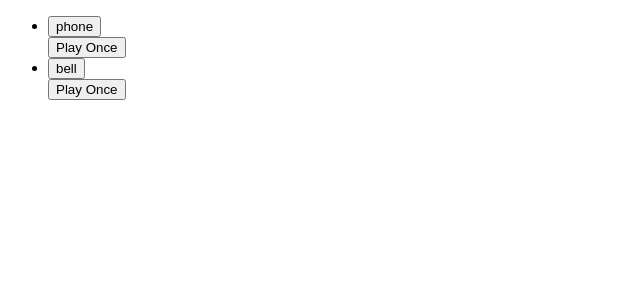
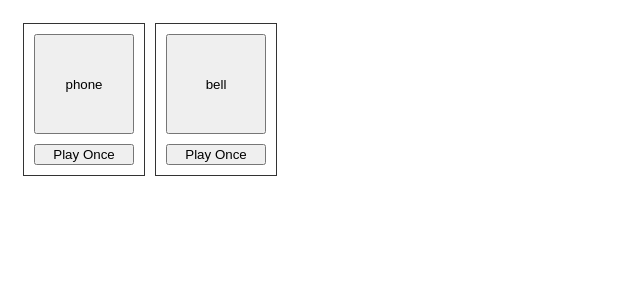
Before and after one commit to HarrisonLarkins/PulpSoundboard, an Angular app: page / in a window 1280 px wide. Shown: the top 300 px of the page, without its empty margins (0-640 px from the left). Built offline with nearby package versions, Linux system fonts and the light colour scheme.

Commit message:
basic styling

```diff
--- a/src/app/board/board.component.css
+++ b/src/app/board/board.component.css
@@ -0,0 +1,20 @@
+.soundContainer {
+	display: inline-block;
+	padding: 10px;
+}
+
+.soundDiv {
+	border: 1px solid rgba(0, 0, 0, 0.8);
+	padding: 10px;
+	margin: 5px;
+	float: left;
+}
+
+button {
+	width: 100px;
+}
+
+.soundButton {
+	height: 100px;
+	margin-bottom: 10px;
+}
--- a/src/app/board/board.component.html
+++ b/src/app/board/board.component.html
@@ -1,7 +1,7 @@
 <!--
 <div><span>name: </span>{{soundbyte.name}}</div>
 <div><span>path: </span>{{soundbyte.path}}</div>
--->
+
 
 
 <ul class="sounds">
@@ -11,3 +11,11 @@
 	</li>
 
 </ul>
+-->
+
+<div class="soundContainer">
+	<div class="soundDiv" *ngFor="let sound of sounds">
+		<button type="button" class="soundButton" (click)="this._soundService.play(sound)">{{sound.name}}</button><br />
+		<button type="button" (click)="this._soundService.toggleLoop(sound)">{{sound.loopText}}</button>
+	</div>
+</div>
--- a/src/app/sound.service.ts
+++ b/src/app/sound.service.ts
@@ -10,7 +10,9 @@ export class SoundService {
   constructor() { }
 
   play(soundbyte: Soundbyte){
-		soundbyte.audio = new Audio();
+		if(!soundbyte.audio){
+			soundbyte.audio = new Audio();
+		}
 		soundbyte.audio.src = soundbyte.path;
 		soundbyte.audio.load();
 		soundbyte.audio.loop = soundbyte.loopSetting;
@@ -19,7 +21,9 @@ export class SoundService {
 
 	toggleLoop(soundbyte: Soundbyte){
 		if(soundbyte.loopSetting == true) {
-			soundbyte.audio.pause();
+			if(soundbyte.audio){
+				soundbyte.audio.pause();
+			}
 			soundbyte.loopSetting = false;
 			soundbyte.loopText = "Play Once";
 		}
```
Also changed, not shown: src/app/board/board.component.ts (+0 -37 lines), src/app/sound-list.ts (+14 -2 lines).
